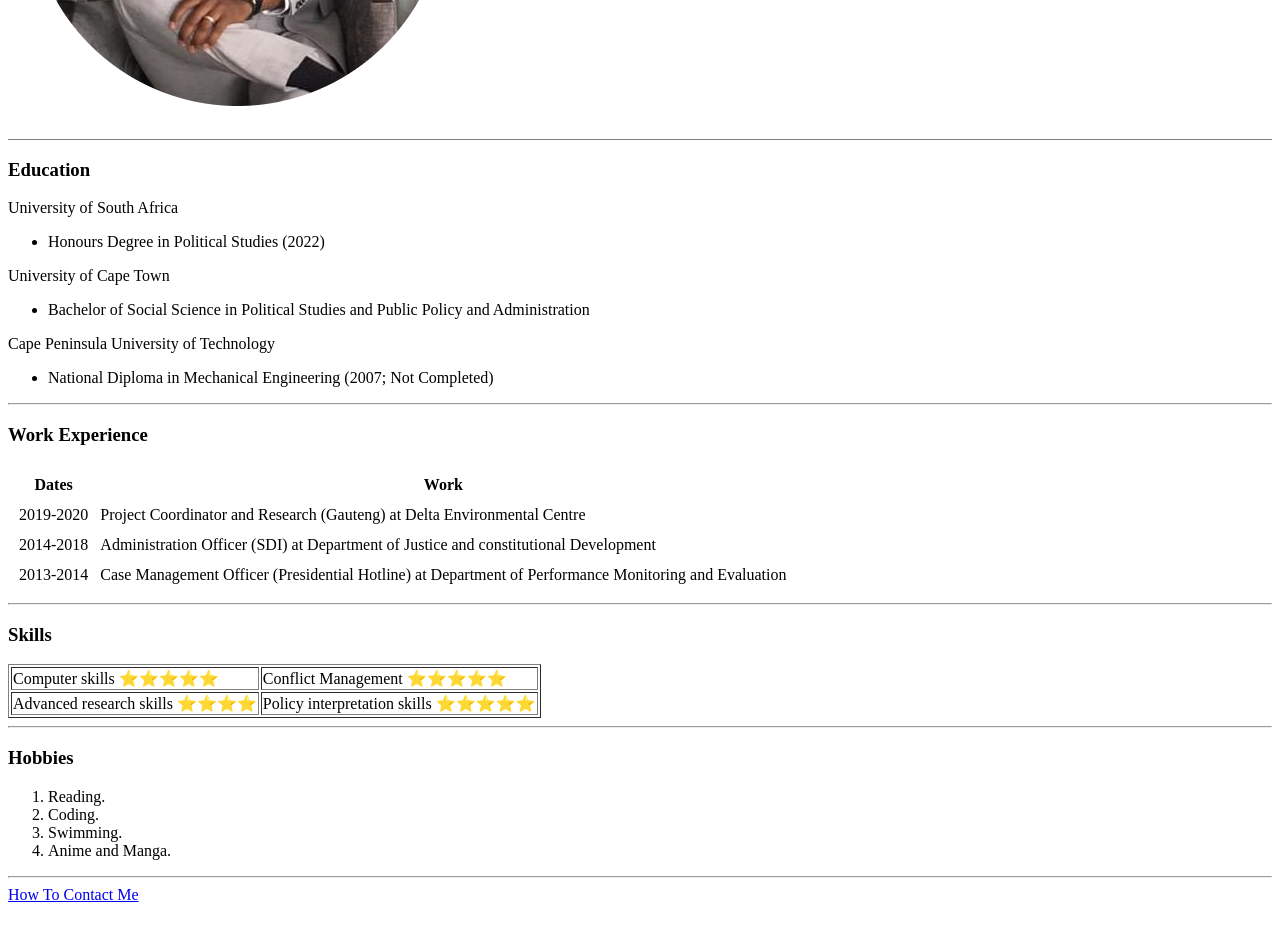
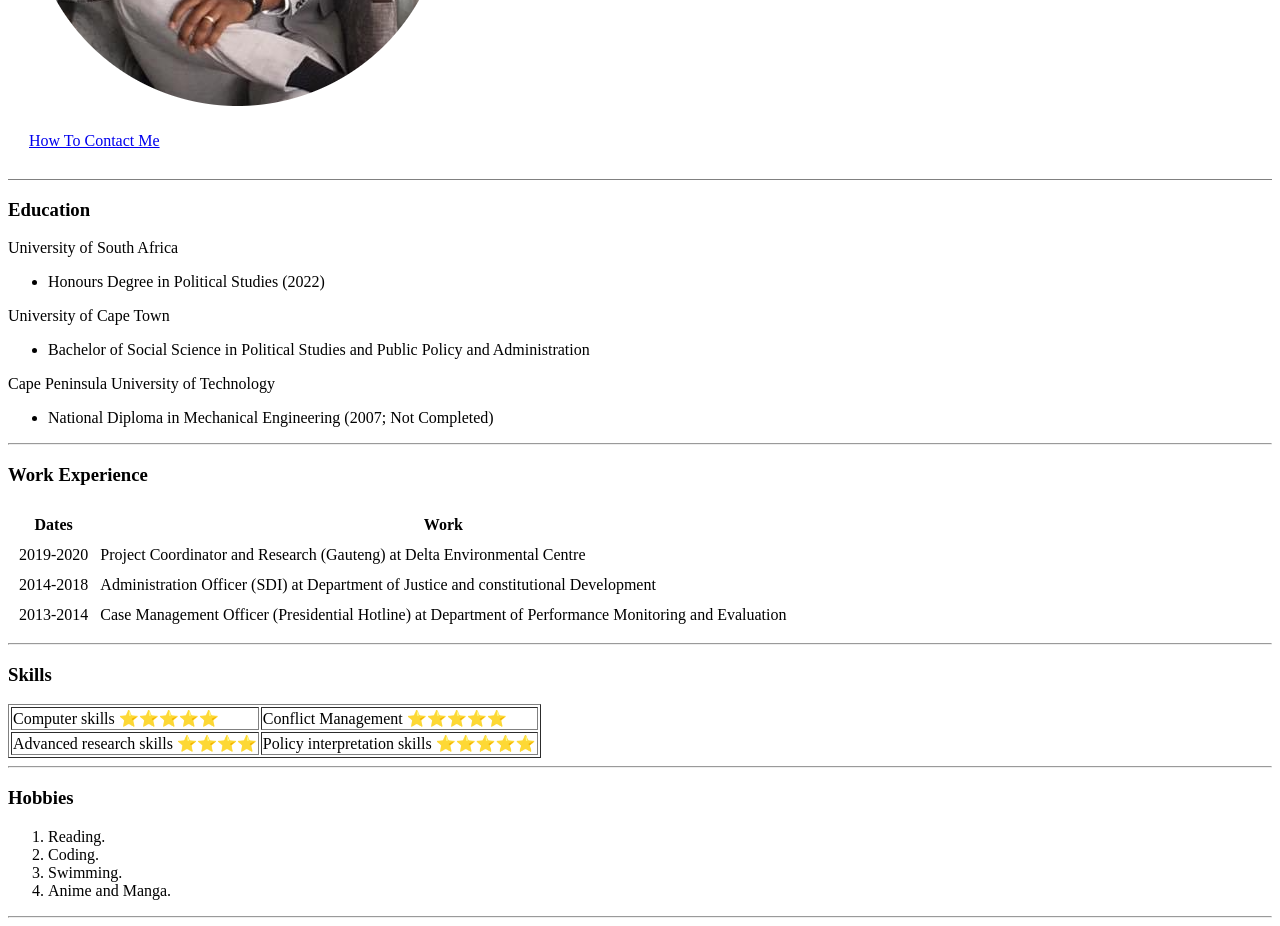
Before and after one commit to RSKuse/cv, a plain HTML site: page index.html in a window 1280 px wide. Shown: the part 340-1266 px from the top of the page. Drawn offline with Linux system fonts and the light colour scheme.

Commit message:
Update index.html

```diff
--- a/index.html
+++ b/index.html
@@ -16,6 +16,9 @@
         about South African communities' attitude in Land Reform and the Expropriation Debate. I have strong verbal and written skills, working well under a sustained pressurized environment. I have also
         acquired conceptual skills as well as presentation skills. In addition, I have acquired advanced computer skills and scholarly research skills.</p></td>
     </tr>
+        <tr>
+          <td><a href="Contact Me.html">How To Contact Me</a></td>
+        </tr>
   </table>
   <hr size="0" noshade>
   <h3>Education</h3>
@@ -76,7 +79,5 @@
     <li>Anime and Manga.</li>
   </ol>
   <hr/>
-  <a href="Contact Me.html">How To Contact Me</a>
-
 </body>
 </html>
```
